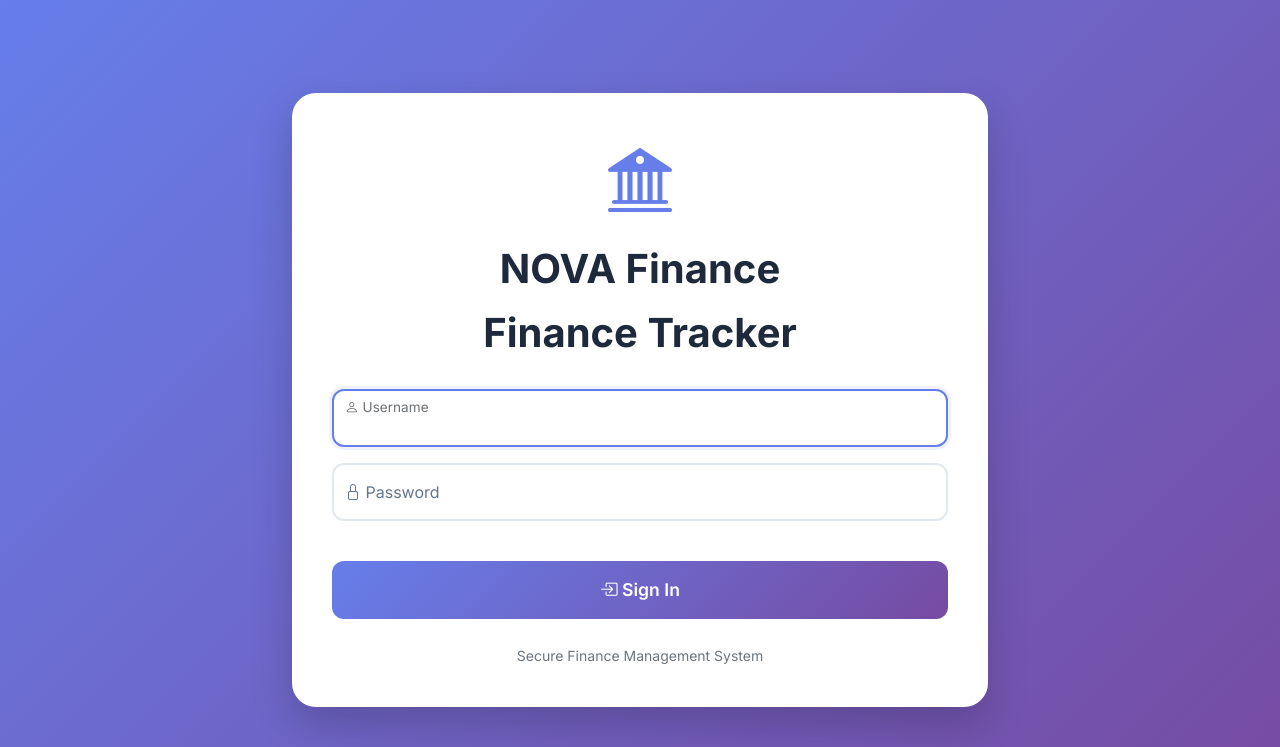
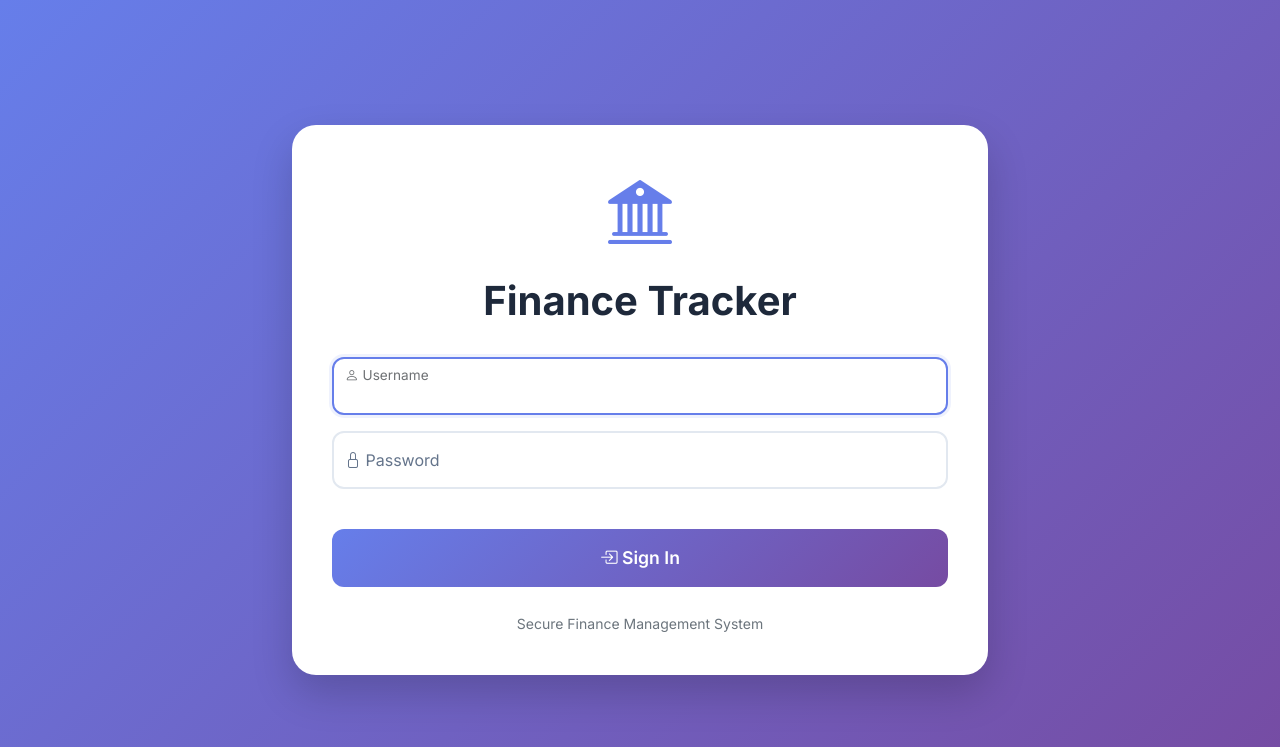
Before and after one commit to Kushalava917/Deposit_Tracker, a Flask app: page /login in a window 1280 px wide. Shown: the top 747 px of the page. Run offline with Flask 3, Linux system fonts and the light colour scheme.

Commit message:
Updated feature X / fixed bug / added new module

```diff
--- a/templates/login.html
+++ b/templates/login.html
@@ -114,7 +114,6 @@
         <div class="login-card">
             <div class="logo">
                 <i class="bi bi-bank2"></i>
-                <h1>NOVA Finance</h1>
                 <h1>Finance Tracker</h1>
             </div>
 
```
